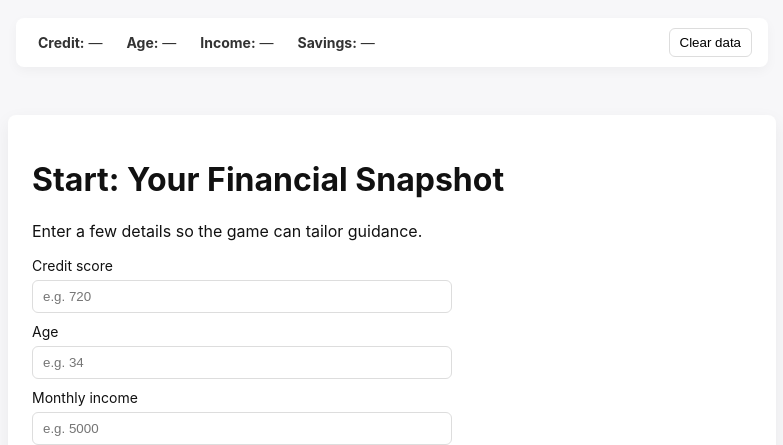
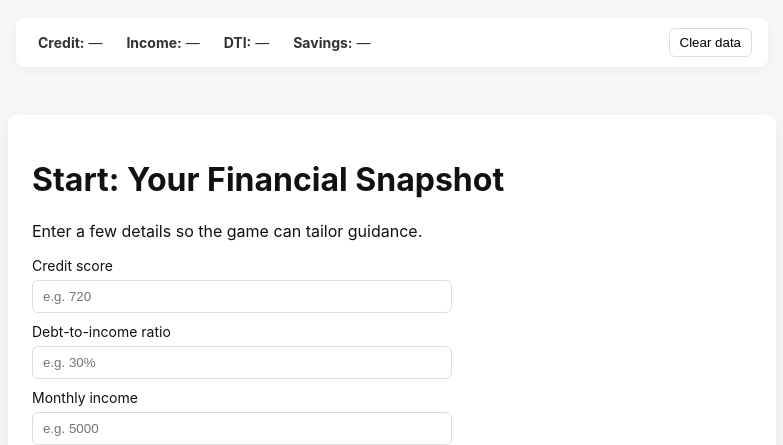
Before and after one commit to rtruong4/interactive-home-loan, a React (Create React App) app: page / in a window 1280 px wide. Shown: the top 445 px of the page, without its empty margins (248-1031 px from the left). Built offline with nearby package versions, Linux system fonts and the light colour scheme.

Commit message:
added debt to income ratio

```diff
--- a/src/components/PlayerBanner.js
+++ b/src/components/PlayerBanner.js
@@ -17,8 +17,8 @@ export default function PlayerBanner() {
     <aside className="player-banner">
       <div className="player-info">
         <div><strong>Credit:</strong> {player.creditScore ?? '—'}</div>
-        <div><strong>Age:</strong> {player.age ?? '—'}</div>
         <div><strong>Income:</strong> {player.monthlyIncome != null ? `$${player.monthlyIncome}` : '—'}</div>
+        <div><strong>DTI:</strong> {player.debtToIncomeRatio != null ? `${player.debtToIncomeRatio}%` : '—'}</div>
         <div><strong>Savings:</strong> {player.savings != null ? `$${player.savings}` : '—'}</div>
       </div>
       <div className="player-actions">
--- a/src/components/StartScreen.js
+++ b/src/components/StartScreen.js
@@ -5,7 +5,7 @@ import { useGame } from '../context/GameContext';
 export default function StartScreen() {
   const { updatePlayer } = useGame();
   const navigate = useNavigate();
-  const [form, setForm] = useState({ creditScore: '', age: '', monthlyIncome: '', savings: '' });
+  const [form, setForm] = useState({ creditScore: '', debtToIncomeRatio: '', monthlyIncome: '', savings: '' });
   const [error, setError] = useState('');
 
   function handleChange(e) {
@@ -16,16 +16,26 @@ export default function StartScreen() {
   function handleSubmit(e) {
     e.preventDefault();
     const creditScore = parseInt(form.creditScore, 10);
-    const age = parseInt(form.age, 10);
+    const debtToIncomeRatio = parseFloat(form.debtToIncomeRatio);
     const monthlyIncome = parseFloat(form.monthlyIncome);
     const savings = parseFloat(form.savings);
 
-    if (Number.isNaN(creditScore) || Number.isNaN(age) || Number.isNaN(monthlyIncome) || Number.isNaN(savings)) {
+    if (
+      Number.isNaN(creditScore) ||
+      Number.isNaN(debtToIncomeRatio) ||
+      Number.isNaN(monthlyIncome) ||
+      Number.isNaN(savings)
+    ) {
       setError('Please enter valid numeric values for all fields.');
       return;
     }
 
-    updatePlayer({ creditScore, age, monthlyIncome, savings });
+    if (debtToIncomeRatio < 0 || debtToIncomeRatio > 100) {
+      setError('Debt-to-income ratio must be between 0 and 100.');
+      return;
+    }
+
+    updatePlayer({ creditScore, debtToIncomeRatio, monthlyIncome, savings });
     navigate('/game');
   }
 
@@ -39,8 +49,13 @@ export default function StartScreen() {
           <input name="creditScore" value={form.creditScore} onChange={handleChange} placeholder="e.g. 720" />
         </label>
         <label>
-          Age
-          <input name="age" value={form.age} onChange={handleChange} placeholder="e.g. 34" />
+          Debt-to-income ratio
+          <input
+            name="debtToIncomeRatio"
+            value={form.debtToIncomeRatio}
+            onChange={handleChange}
+            placeholder="e.g. 30%"
+          />
         </label>
         <label>
           Monthly income
--- a/src/context/GameContext.js
+++ b/src/context/GameContext.js
@@ -5,7 +5,7 @@ const GameContext = createContext(null);
 export function GameProvider({ children, initialScene }) {
   const [scene, setScene] = useState(initialScene);
   const [history, setHistory] = useState([]);
-  const defaultPlayer = { creditScore: null, age: null, monthlyIncome: null, savings: null };
+  const defaultPlayer = { creditScore: null, monthlyIncome: null, savings: null, debtToIncomeRatio: null };
   const [player, setPlayer] = useState(() => {
     try {
       const raw = localStorage.getItem('ihl_player');
@@ -28,7 +28,7 @@ export function GameProvider({ children, initialScene }) {
 
   function restart() {
     setHistory([]);
-    setPlayer({ creditScore: null, age: null, monthlyIncome: null, savings: null });
+    setPlayer({ creditScore: null, monthlyIncome: null, savings: null, debtToIncomeRatio: null });
     setScene(initialScene);
   }
 
```
